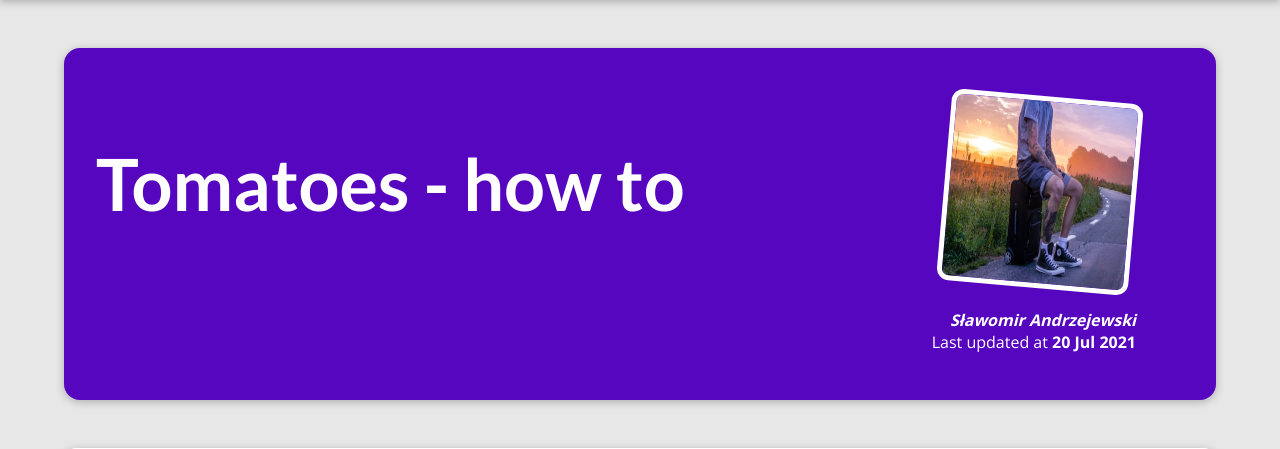
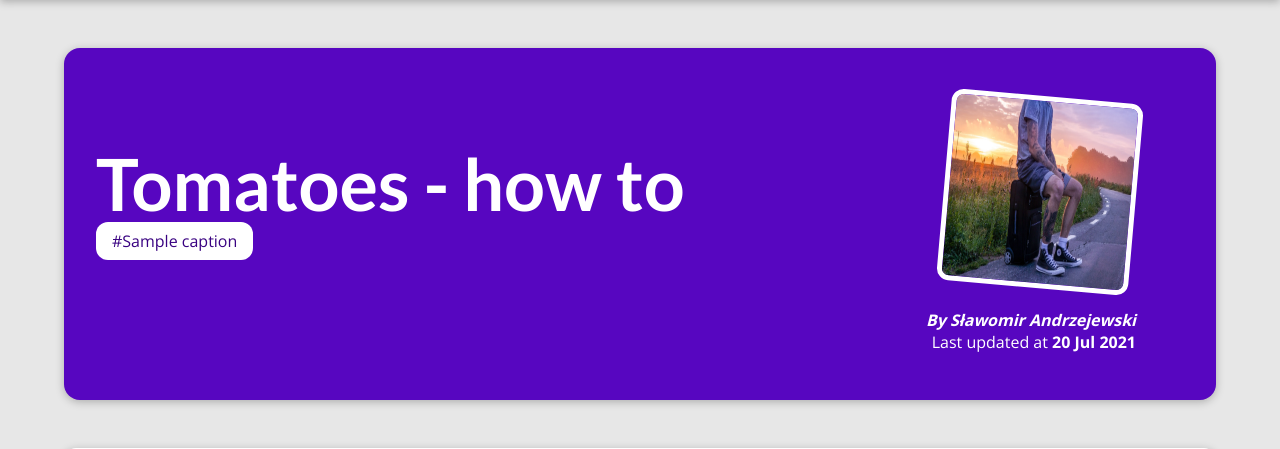
Before and after one commit to SlawomirAndrzejewski/django-course, a Django app: template poletko/blog/templates/blog/post-detail.html in a window 1280 px wide. Shown: the part 80-529 px from the top of the page. Run offline with Django 3.2, Linux system fonts and the light colour scheme; data comes from the database, SQL or seed files in the repository; the template is opened without the code that fills it: values that come from a table or form of the project are taken from there, most other values are stand-ins (such as "Sample title", 1, 10 or a date in 2020).

Commit message:
working with templates - connecting with database

```diff
--- a/poletko/blog/static/blog/post-detail.css
+++ b/poletko/blog/static/blog/post-detail.css
@@ -22,6 +22,7 @@ body {
   #summary h2 {
     color: white;
     font-size: 4.5rem;
+    margin-bottom: 0.25rem;
   }
 
   #summary article {
@@ -47,6 +48,11 @@ body {
     font-weight: bold;
   }
 
+  #summary a {
+    color: white;
+    text-decoration: none;
+  }
+
   #summary time {
     font-weight: bold;
   }
@@ -60,3 +66,10 @@ body {
     border-radius: 12px;
     box-shadow: 0 2px 8px rgba(0, 0, 0, 0.25);
   }
+
+  .tag {
+    background-color: #fff;
+    color: #390281;
+    padding: 0.5rem 1rem;
+    border-radius: 12px;
+  }
--- a/poletko/blog/templates/blog/post-detail.html
+++ b/poletko/blog/templates/blog/post-detail.html
@@ -12,9 +12,14 @@
 {% block content %}
 <section id="summary">
     <h2>{{ post.title }}</h2>
+    <div>
+        {% for tag in post_tags %}
+            <span class="tag">#{{ tag.caption }}</span>
+        {% endfor %}
+    </div>
     <article>
-        <img src="{% static 'blog/images/traveler.jpg' %}" alt="Post Title">
-        <address>{{ post.author }}</address>
+        <img src="{% static 'blog/images/'|add:post.image_name %}" alt="Post Title">
+        <address>By <a href="mailto:{{ post.author.email_address }}">{{ post.author }}</a></address>
         <div>
             Last updated at <time>{{ post.date|date:'d M Y' }}</time>
         </div>
```
Also changed, not shown: poletko/blog/views.py (+5 -9 lines).
